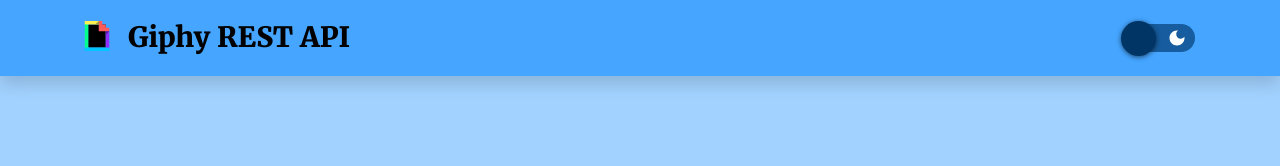
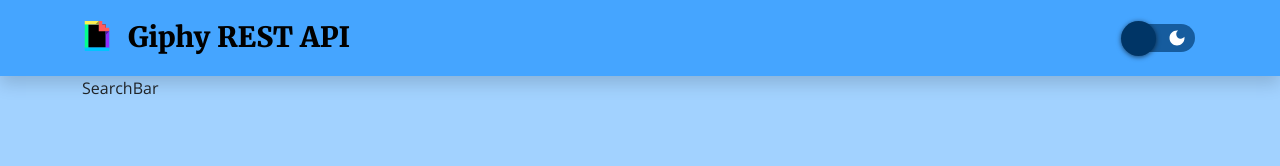
Before and after one commit to fidellim/Giphy-Rest-API-Search-App, a React (Create React App) app: page / in a window 1280 px wide. Shown: the top 166 px of the page. Built offline with nearby package versions, Linux system fonts and the light colour scheme.

Commit message:
add searchbar component

```diff
--- a/src/App.tsx
+++ b/src/App.tsx
@@ -1,12 +1,13 @@
 import Container from 'react-bootstrap/Container';
 import 'bootstrap/dist/css/bootstrap.min.css';
 import MyNavbar from './components/MyNavbar';
-
+import SearchBar from './components/SearchBar';
 
 const App = () => {
   return (
     <div>
       <MyNavbar />
+      <SearchBar />
     </div>
   )
 }
```
